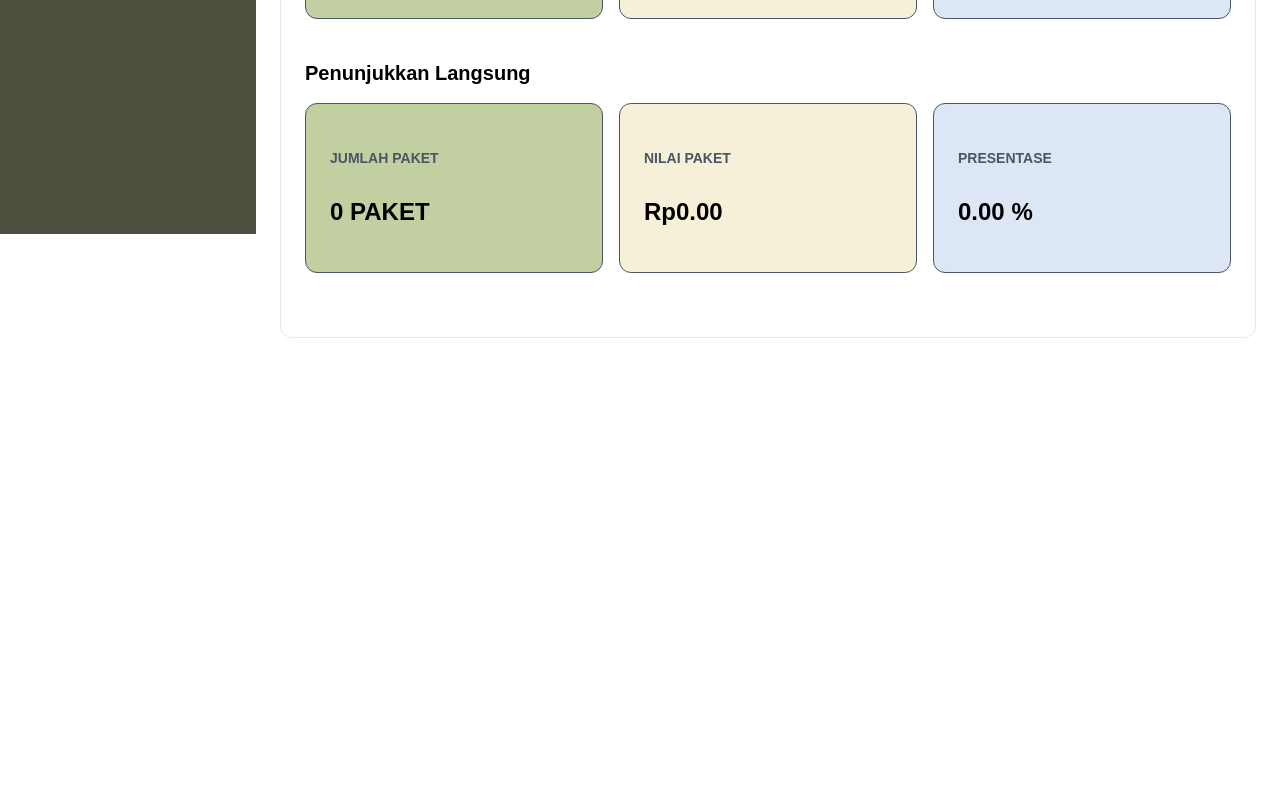
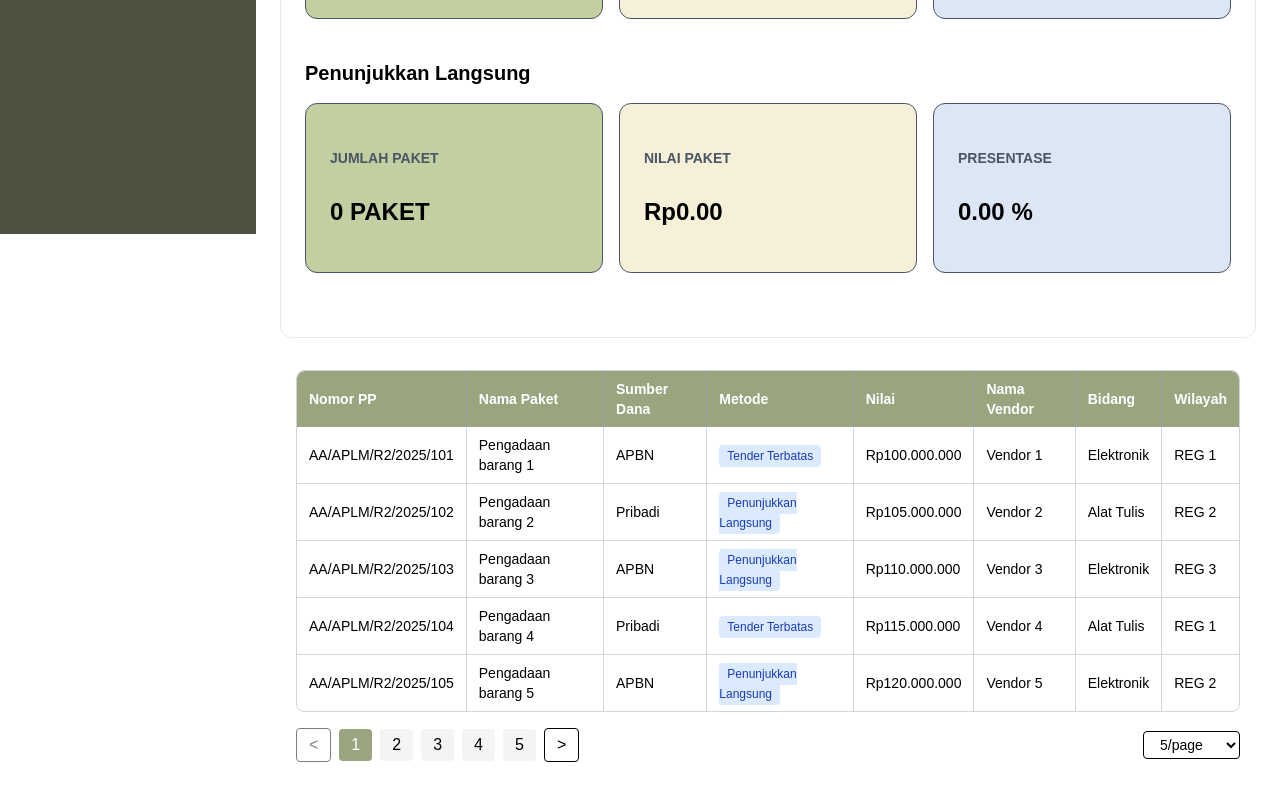
Before and after one commit to ALVIANRML/dashboard-pengadaan, a React (Vite) app: page /sla in a window 1280 px wide. Shown: the part 566-1366 px from the top of the page. Before the commit the page ends 928 px from the top, so only its background shows below. Built offline with nearby package versions, Linux system fonts and the light colour scheme.

Commit message:
add table

```diff
--- /dev/null
+++ b/src/components/Table.jsx
@@ -0,0 +1,141 @@
+import React, { useState } from "react";
+
+const dummyData = Array.from({ length: 23 }, (_, i) => ({
+  nomorPP: `AA/APLM/R2/2025/10${i + 1}`,
+  namaPaket: `Pengadaan barang ${i + 1}`,
+  sumberDana: i % 2 === 0 ? "APBN" : "Pribadi",
+  metode: i % 3 === 0 ? "Tender Terbatas" : "Penunjukkan Langsung",
+  nilai: `Rp${(100_000_000 + i * 5_000_000).toLocaleString("id-ID")}`,
+  vendor: `Vendor ${i + 1}`,
+  bidang: i % 2 === 0 ? "Elektronik" : "Alat Tulis",
+  wilayah: `REG ${(i % 3) + 1}`,
+}));
+
+const Table = () => {
+  const [currentPage, setCurrentPage] = useState(1);
+  const [itemsPerPage, setItemsPerPage] = useState(5);
+
+  const totalPages = Math.ceil(dummyData.length / itemsPerPage);
+  const currentData = dummyData.slice(
+    (currentPage - 1) * itemsPerPage,
+    currentPage * itemsPerPage
+  );
+
+  return (
+    <div className="w-full bg-white p-4 rounded-lg  ">
+      <div className="overflow-hidden rounded-lg border border-gray-300">
+        <table className="min-w-full text-sm text-left">
+          <thead>
+            <tr className="bg-[#9AA580] text-white">
+              {[
+                "Nomor PP",
+                "Nama Paket",
+                "Sumber Dana",
+                "Metode",
+                "Nilai",
+                "Nama Vendor",
+                "Bidang",
+                "Wilayah",
+              ].map((head, index) => (
+                <th
+                  key={head}
+                  className={`px-3 py-2 border-r border-gray-400 last:border-r-0 ${
+                    index === 0 ? "rounded-tl-lg" : ""
+                  } ${index === 7 ? "rounded-tr-lg" : ""}`}
+                >
+                  {head}
+                </th>
+              ))}
+            </tr>
+          </thead>
+          <tbody>
+            {currentData.map((item, rowIndex) => (
+              <tr
+                key={rowIndex}
+                className="text-black border-b border-gray-300 last:border-b-0"
+              >
+                <td className="px-3 py-2 border-r border-gray-300 last:border-r-0 whitespace-pre-line">
+                  {item.nomorPP}
+                </td>
+                <td className="px-3 py-2 border-r border-gray-300 last:border-r-0">
+                  {item.namaPaket}
+                </td>
+                <td className="px-3 py-2 border-r border-gray-300 last:border-r-0">
+                  {item.sumberDana}
+                </td>
+                <td className="px-3 py-2 border-r border-gray-300 last:border-r-0">
+                  <span className="bg-blue-100 text-blue-800 text-xs px-2 py-1 rounded">
+                    {item.metode}
+                  </span>
+                </td>
+                <td className="px-3 py-2 border-r border-gray-300 last:border-r-0">
+                  {item.nilai}
+                </td>
+                <td className="px-3 py-2 border-r border-gray-300 last:border-r-0">
+                  {item.vendor}
+                </td>
+                <td className="px-3 py-2 border-r border-gray-300 last:border-r-0">
+                  {item.bidang}
+                </td>
+                <td className="px-3 py-2 border-r border-gray-300 last:border-r-0">
+                  {item.wilayah}
+                </td>
+              </tr>
+            ))}
+          </tbody>
+        </table>
+      </div>
+
+      {/* Pagination */}
+      <div className="mt-4 flex items-center justify-between ">
+        <div className="space-x-2">
+          <button
+            onClick={() => setCurrentPage((p) => Math.max(p - 1, 1))}
+            disabled={currentPage === 1}
+            className="px-3 py-1 border rounded disabled:opacity-50 hover:bg-gray-100"
+          >
+            &lt;
+          </button>
+          {Array.from({ length: totalPages }, (_, i) => i + 1).map((num) => (
+            <button
+              key={num}
+              onClick={() => setCurrentPage(num)}
+              className={`px-3 py-1 rounded ${
+                currentPage === num
+                  ? "bg-[#9AA580] text-white"
+                  : "bg-gray-100 text-black hover:bg-gray-200"
+              }`}
+            >
+              {num}
+            </button>
+          ))}
+          <button
+            onClick={() => setCurrentPage((p) => Math.min(p + 1, totalPages))}
+            disabled={currentPage === totalPages}
+            className="px-3 py-1 border rounded disabled:opacity-50 hover:bg-gray-100"
+          >
+            &gt;
+          </button>
+        </div>
+
+        {/* Select Jumlah Baris */}
+        <select
+          className="border px-3 py-1 text-sm rounded hover:bg-gray-100"
+          value={itemsPerPage}
+          onChange={(e) => {
+            setItemsPerPage(Number(e.target.value));
+            setCurrentPage(1);
+          }}
+        >
+          {[5, 10, 50].map((n) => (
+            <option key={n} value={n}>
+              {n}/page
+            </option>
+          ))}
+        </select>
+      </div>
+    </div>
+  );
+};
+
+export default Table;
--- a/src/pages/SlaPage.jsx
+++ b/src/pages/SlaPage.jsx
@@ -1,6 +1,7 @@
 import React, { useState } from "react";
 import SelectForm from "../components/Input/SelectForm";
 import Penyelesaian from "../components/Fragments/Penyelesaian";
+import Table from "../components/Table";
 
 const SlaPage = () => {
   const [filters, setFilters] = useState({
@@ -97,6 +98,10 @@ const SlaPage = () => {
         <Penyelesaian.StatSection title="Tender Terbatas" stats={tenderStats} />
         <Penyelesaian.StatSection title="Langsung" stats={langsungStats} />
       </Penyelesaian>
+
+      <div className="flex justify-center items-center mt-4 w-full">
+        <Table />
+      </div>
     </div>
   );
 };
```
